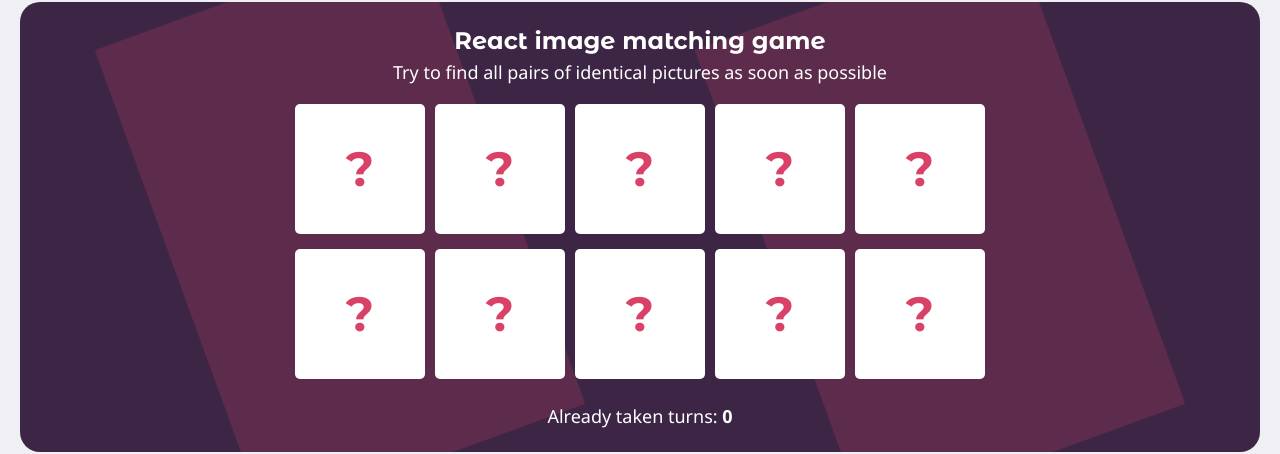
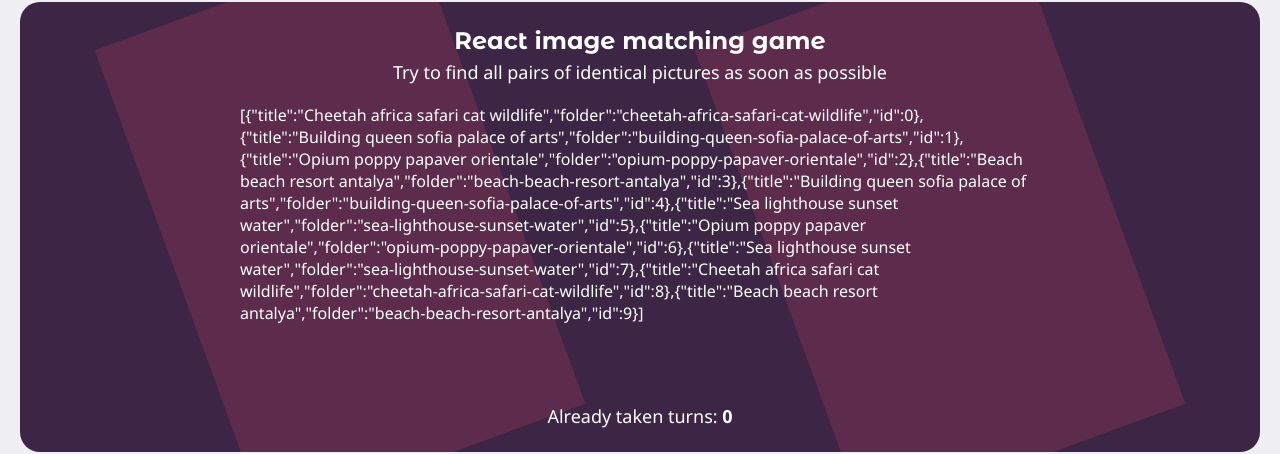
Before and after one commit to Kacper-Ksiazek/portfolio, a Next.js app: page / in a window 1280 px wide. Shown: the part 118-572 px from the top of the page. Built offline with nearby package versions, Linux system fonts and the light colour scheme.

Commit message:
📦 NEW: PicturesMatchingGameContext

```diff
--- /dev/null
+++ b/components/landing_page/PicturesMatchingGame/context/index.tsx
@@ -0,0 +1,85 @@
+// Tools
+import { createContext, useState, useMemo } from "react";
+import ALL_AVAILABLE_IMAGES from "@/data/pictures_for_matching_game";
+// Types
+import type { FunctionComponent, ReactNode, SetStateAction, Dispatch } from "react";
+import type { PictureToMatch } from "@/data/pictures_for_matching_game";
+
+interface PictureToMatchWithID extends PictureToMatch {
+    id: number;
+}
+type AnimationToDisplay = "invalid_choose" | "valid_choose" | null;
+
+interface PicturesMatchingGameContextInterface {
+    numberOfTurns: number;
+    animationToDisplay: AnimationToDisplay;
+    pictureToDisplayInFullsize: PictureToMatchWithID | null;
+    setPictureToDisplayInFullsize: Dispatch<SetStateAction<PictureToMatchWithID | null>>;
+    allPictures: PictureToMatchWithID[];
+    /**
+     * This function is triggered each time the picture is clicked, expects one parameter- a unique id of clicked element
+     */
+    handlePictureOnClick: (id: number) => void;
+    checkWehetherAImageShouldBeShown: (id: number) => boolean;
+    checkWhetherAImageHasBeenAlreadyMatched: (folder: string) => boolean;
+}
+
+export const PicturesMatchingGameContext = createContext<PicturesMatchingGameContextInterface>({} as any);
+
+export const PicturesMatchingGameContextProvider: FunctionComponent<{ children: ReactNode }> = (props) => {
+    const [pictureToDisplayInFullsize, setPictureToDisplayInFullsize] = useState<PictureToMatchWithID | null>(null);
+    const [numberOfTurns, setNumberOfTurns] = useState<number>(0);
+    const [alreadyMatchedPictures, setAlreadyMatchedPictures] = useState<string[]>([]);
+    const [idsOfPicturesToDisplay, setIdsOfPicturesToDisplay] = useState<number[]>([]);
+    const [animationToDisplay, setAnimationToDisplay] = useState<AnimationToDisplay>(null);
+
+    const allPictures = useMemo<PictureToMatchWithID[]>(() => {
+        const _shuffle = (arr: any[]): any[] => arr.sort(() => 0.5 - Math.random());
+        const fiveRandomImages: PictureToMatch[] = _shuffle(ALL_AVAILABLE_IMAGES).slice(0, 5);
+        return _shuffle([...fiveRandomImages, ...fiveRandomImages]).map((el: PictureToMatch, index): PictureToMatchWithID => {
+            return { ...el, id: index };
+        });
+    }, []);
+
+    const handlePictureOnClick = (id: number) => {
+        if (idsOfPicturesToDisplay.values.length === 0) return setIdsOfPicturesToDisplay([id]);
+        setNumberOfTurns((val) => val + 1);
+        //
+        // Helper function to facilitate comparing of pictures reflecting by different ids
+        const _getFolderName = (id: number): string => (allPictures.find((el) => el.id === id) as PictureToMatchWithID).folder;
+        // Add currently clicked picture's id to the array in order to enable animations
+        setIdsOfPicturesToDisplay((val) => [...val, id]);
+        // Dedicate whether the pictures are equal
+        if (_getFolderName(id) === _getFolderName(idsOfPicturesToDisplay[0])) {
+            setAnimationToDisplay("valid_choose");
+            setTimeout(() => {
+                setAnimationToDisplay(null);
+                setIdsOfPicturesToDisplay([]);
+                setAlreadyMatchedPictures((val) => [...val, _getFolderName(id)]);
+            }, 300);
+        } else {
+            setAnimationToDisplay("invalid_choose");
+            setTimeout(() => {
+                setAnimationToDisplay(null);
+                setIdsOfPicturesToDisplay([]);
+            }, 600);
+        }
+    };
+
+    return (
+        <PicturesMatchingGameContext.Provider
+            value={{
+                animationToDisplay,
+                allPictures,
+                numberOfTurns,
+                pictureToDisplayInFullsize,
+                setPictureToDisplayInFullsize,
+                handlePictureOnClick,
+                checkWehetherAImageShouldBeShown: (id: number) => idsOfPicturesToDisplay.includes(id),
+                checkWhetherAImageHasBeenAlreadyMatched: (folder: string) => alreadyMatchedPictures.includes(folder),
+            }}
+        >
+            {props.children}
+        </PicturesMatchingGameContext.Provider>
+    );
+};
--- /dev/null
+++ b/components/landing_page/PicturesMatchingGame/hooks/usePicturesMatchingGameContext.ts
@@ -0,0 +1,6 @@
+// Tools
+import { useContext } from "react";
+import { PicturesMatchingGameContext } from "../context";
+
+// eslint-disable-next-line import/no-anonymous-default-export
+export default () => useContext(PicturesMatchingGameContext);
--- a/components/landing_page/ImagesGuessingGame/index.tsx
+++ b/components/landing_page/PicturesMatchingGame/index.tsx
@@ -1,10 +1,11 @@
 // Tools
-import { useState } from "react";
 import { styled } from "@mui/system";
+import usePicturesMatchingGameContext from "./hooks/usePicturesMatchingGameContext";
 // Types
 import type { FunctionComponent } from "react";
 // Other components
 import SinglePicture from "./SinglePicture";
+import { PicturesMatchingGameContextProvider } from "./context";
 // Styled Components
 import DarkSectionWrapper from "@/components/_styled_components/SectionWrapper/Dark";
 
@@ -23,12 +24,12 @@ const PicturesWrapper = styled("section")(({ theme }) => ({
     justifyContent: "center",
 }));
 
-interface ImagesGuessingNameProps {
+interface PicturesMatchingGameProps {
     //
 }
 
-const ImagesGuessingName: FunctionComponent<ImagesGuessingNameProps> = (props) => {
-    const [numberOfTurns, setNumberOfTurns] = useState<number>(0);
+const PicturesMatchingGame: FunctionComponent<PicturesMatchingGameProps> = (props) => {
+    const { allPictures, numberOfTurns } = usePicturesMatchingGameContext();
 
     return (
         <DarkSectionWrapper
@@ -42,16 +43,7 @@ const ImagesGuessingName: FunctionComponent<ImagesGuessingNameProps> = (props) =
             }}
         >
             <PicturesWrapper>
-                <SinglePicture />
-                <SinglePicture />
-                <SinglePicture />
-                <SinglePicture />
-                <SinglePicture />
-                <SinglePicture />
-                <SinglePicture />
-                <SinglePicture />
-                <SinglePicture />
-                <SinglePicture />
+                <span>{JSON.stringify(allPictures)}</span>
             </PicturesWrapper>
 
             <BottomInformation>
@@ -61,4 +53,12 @@ const ImagesGuessingName: FunctionComponent<ImagesGuessingNameProps> = (props) =
     );
 };
 
-export default ImagesGuessingName;
+const PicturesMatchingGameContextProviderWrapper: FunctionComponent = () => {
+    return (
+        <PicturesMatchingGameContextProvider>
+            <PicturesMatchingGame />
+        </PicturesMatchingGameContextProvider>
+    );
+};
+
+export default PicturesMatchingGameContextProviderWrapper;
--- a/pages/index.tsx
+++ b/pages/index.tsx
@@ -7,7 +7,7 @@ import Head from "next/head";
 import Contact from "@/components/landing_page/Contact";
 import ToDoList from "@/components/landing_page/ToDoList";
 import BreakTheIce from "@/components/landing_page/BreakTheIce";
-import IamgesGuessingGame from "@/components/landing_page/ImagesGuessingGame";
+import PicturesMatchingGame from "@/components/landing_page/PicturesMatchingGame";
 // Material UI Icons
 
 const Home: NextPage = () => {
@@ -18,7 +18,7 @@ const Home: NextPage = () => {
             </Head>
             {/* <BreakTheIce /> */}
             {/* <ToDoList /> */}
-            <IamgesGuessingGame />
+            <PicturesMatchingGame />
             {/* <Contact /> */}
         </>
     );
```
Also changed, not shown: components/landing_page/PicturesMatchingGame/SinglePicture/index.tsx (renamed from components/landing_page/ImagesGuessingGame/SinglePicture/index.tsx).
